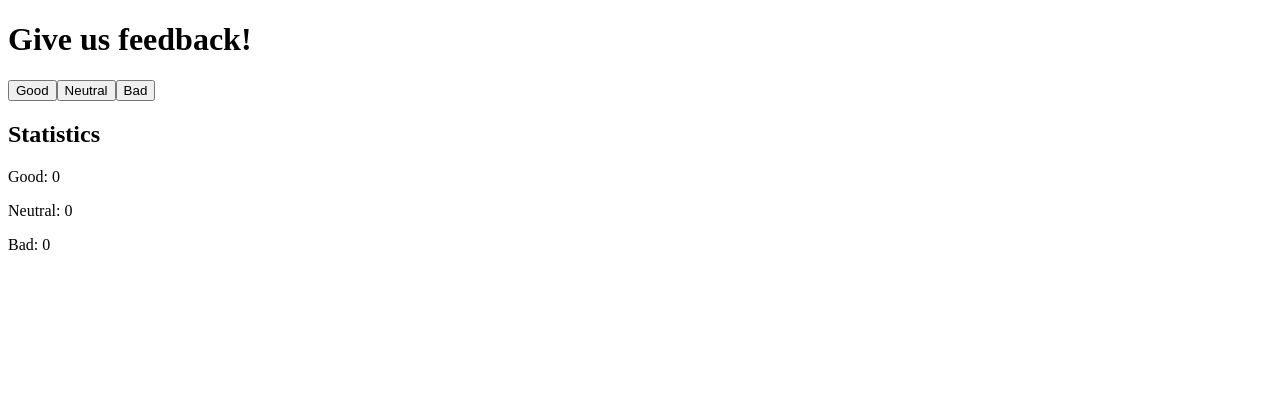
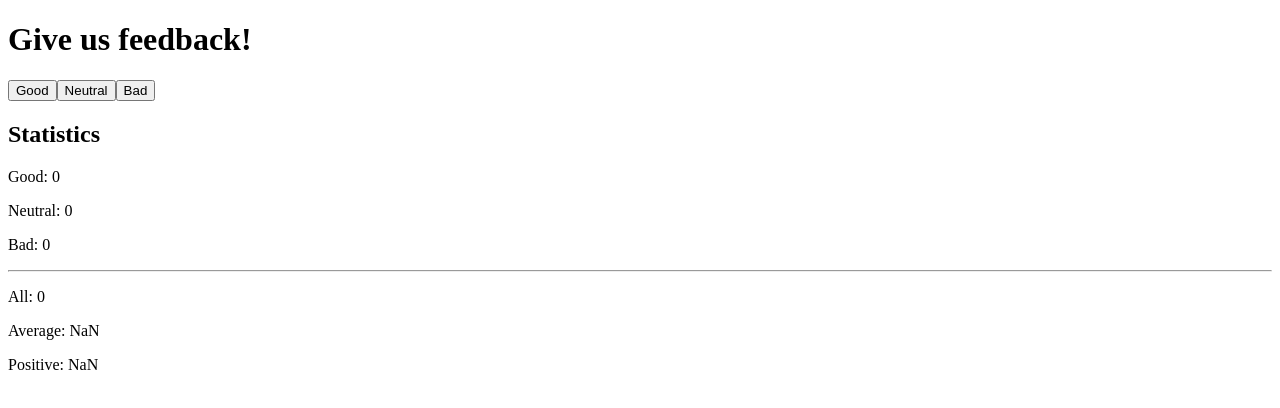
Before and after one commit to paavonelimarkka/fullstack-hy2021-harkat, a React (Create React App) app in the folder part1/unicafe/: page / in a window 1280 px wide. Shown: the top 408 px of the page. Built offline with nearby package versions, Linux system fonts and the light colour scheme.

Commit message:
add 1.7 exercise

```diff
--- a/part1/unicafe/src/App.js
+++ b/part1/unicafe/src/App.js
@@ -1,21 +1,40 @@
 import React, { useState } from 'react'
 
 const App = () => {
-  // save clicks of each button to its own state
   const [good, setGood] = useState(0)
   const [neutral, setNeutral] = useState(0)
   const [bad, setBad] = useState(0)
+  const [all, setAll] = useState([])
+
+  const allAverage = all => all.reduce((a,b) => a + b, 0) / all.length
+
+  const positiveRatio = all => {
+    let positiveSum = 0
+    all.forEach(element => {
+      if (element == 1) {
+        positiveSum = positiveSum+1
+      }
+    })
+    return positiveSum / all.length
+    }
 
   return (
     <div>
       <h1>Give us feedback!</h1>
-      <button onClick={ () => setGood(good+1) }>Good</button>
-      <button onClick={ () => setNeutral(neutral+1) }>Neutral</button>
-      <button onClick={ () => setBad(bad+1) }>Bad</button>
+
+      <button onClick={ () => setGood(good+1) + setAll(all.concat(1)) }>Good</button>
+      <button onClick={ () => setNeutral(neutral+1) + setAll(all.concat(0)) }>Neutral</button>
+      <button onClick={ () => setBad(bad+1) + setAll(all.concat(-1)) }>Bad</button>
+
       <h2>Statistics</h2>
+
       <p>Good: {good}</p>
       <p>Neutral: {neutral}</p>
       <p>Bad: {bad}</p>
+      <hr/>
+      <p>All: {all.length} </p>
+      <p>Average: {allAverage(all)} </p>
+      <p>Positive: {positiveRatio(all)} </p>
     </div>
   )
 }
```
